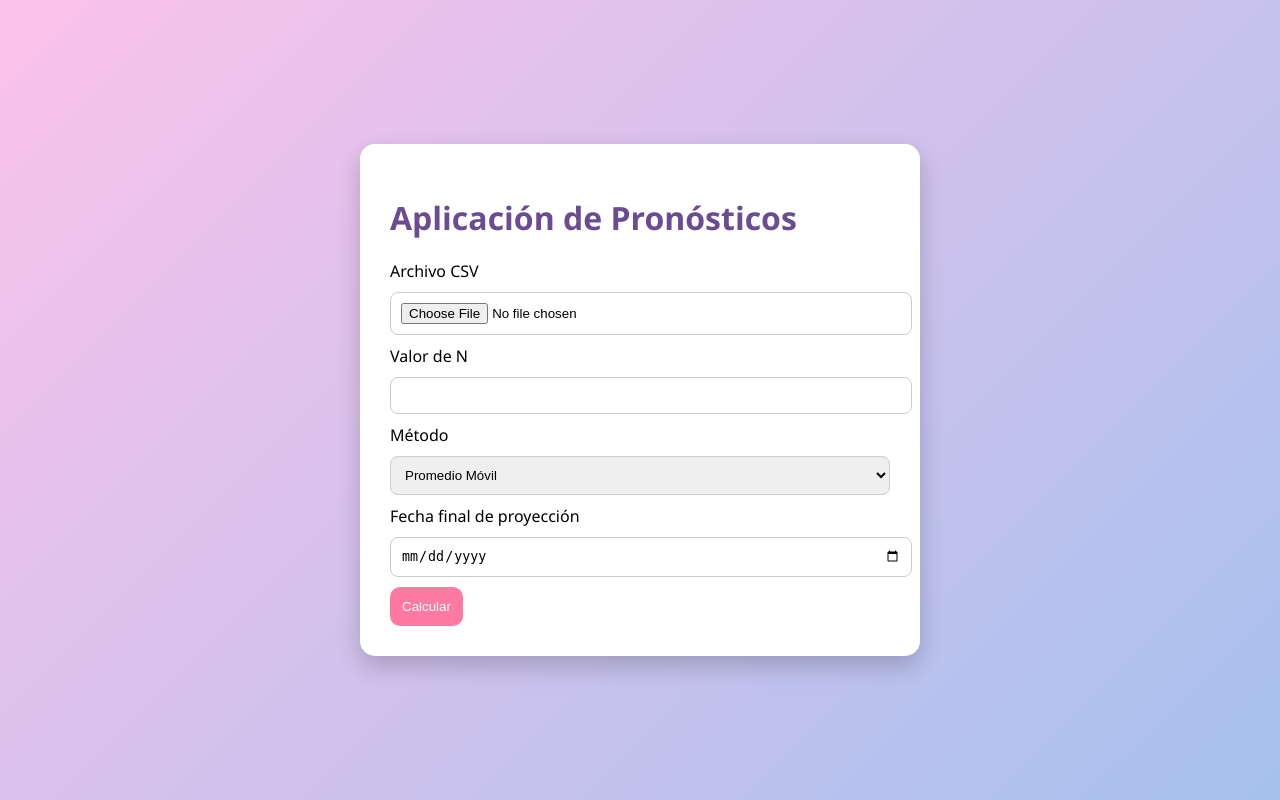
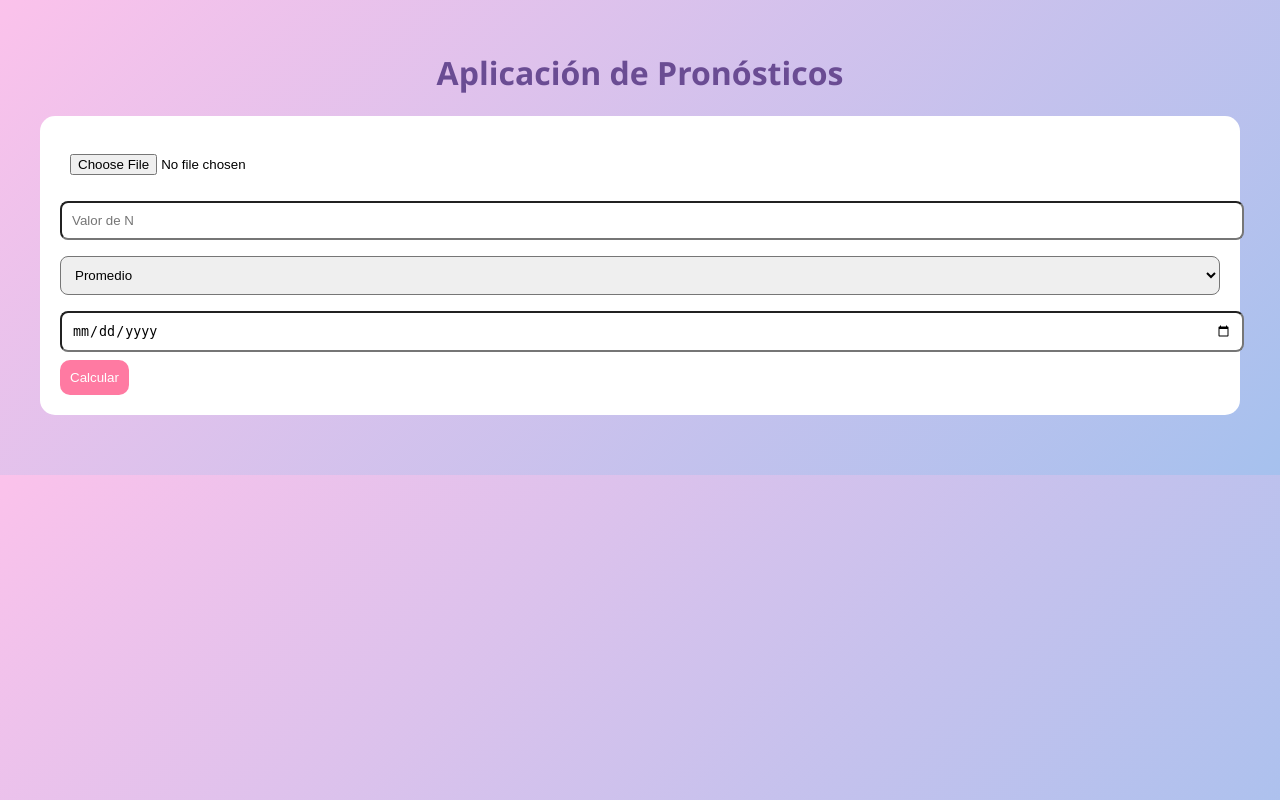
Before and after one commit to hillarygonzalez-ux/Aplicacion_pronostico, a Flask app: page / in a window 1280 px wide. Run offline with Flask 3, Linux system fonts and the light colour scheme.

Commit message:
Mi commit

```diff
--- a/app.py
+++ b/app.py
@@ -7,30 +7,27 @@ import os
 
 app = Flask(__name__)
 
-# Validar archivo
+# VALIDAR CSV
 def archivo_valido(filename):
     return filename.endswith('.csv')
 
-# Promedio móvil
+# PROMEDIO MOVIL
 def promedio_movil(serie, n):
     return serie.rolling(window=n).mean()
 
-# Medidas de error
+# MEDIDAS DE ERROR
 def medidas_error(real, pron):
-    df = pd.DataFrame({"real": real, "pron": pron})
-    df = df.dropna()
-
-    mae = (abs(df["real"] - df["pron"])).mean()
+    df = pd.DataFrame({"real": real, "pron": pron}).dropna()
+    mae = abs(df["real"] - df["pron"]).mean()
     mse = ((df["real"] - df["pron"])**2).mean()
     mape = (abs((df["real"] - df["pron"]) / df["real"])).mean()*100
-
     return round(mae,2), round(mse,2), round(mape,2)
 
 @app.route("/", methods=["GET","POST"])
 def index():
 
     resultados = {}
-    tabla_modelos = {}
+    tabla = {}
     error = None
 
     if request.method == "POST":
@@ -38,12 +35,12 @@ def index():
         file = request.files["file"]
 
         if not archivo_valido(file.filename):
-            return render_template("pronostico.html", error="Solo archivos CSV")
+            return render_template("pronostico.html", error="Solo CSV")
 
         df = pd.read_csv(file)
 
         if "Fecha" not in df.columns:
-            return render_template("pronostico.html", error="Debe tener columna Fecha")
+            return render_template("pronostico.html", error="Debe existir columna Fecha")
 
         df["Fecha"] = pd.to_datetime(df["Fecha"])
 
@@ -57,28 +54,27 @@ def index():
 
             serie = df[p]
 
-            # ---------------- PROMEDIO MOVIL ----------------
+            # PROMEDIO MOVIL
             pm = promedio_movil(serie, n)
             mae_pm, mse_pm, mape_pm = medidas_error(serie, pm)
 
-            # ---------------- SES ----------------
+            # SES
             modelo_ses = SimpleExpSmoothing(serie).fit()
             ses = modelo_ses.fittedvalues
             mae_ses, mse_ses, mape_ses = medidas_error(serie, ses)
 
-            # ---------------- PROPHET ----------------
+            # PROPHET
             df_prophet = df[["Fecha", p]].rename(columns={"Fecha":"ds", p:"y"})
             modelo_p = Prophet()
             modelo_p.fit(df_prophet)
 
-            # calcular periodos futuros
             dias = (pd.to_datetime(fecha_fin) - df["Fecha"].max()).days
             future = modelo_p.make_future_dataframe(periods=dias)
             forecast = modelo_p.predict(future)
 
             mae_p, mse_p, mape_p = medidas_error(df_prophet["y"], forecast["yhat"][:len(df)])
 
-            # ---------------- SELECCION DE METODO ----------------
+            # SELECCION
             if metodo == "promedio":
                 pron = pm
             elif metodo == "ses":
@@ -86,35 +82,39 @@ def index():
             else:
                 pron = forecast["yhat"]
 
-            # ---------------- GRAFICA ----------------
-            plt.figure()
-            plt.plot(df["Fecha"], serie, label="Real")
+            # GRAFICA
+            plt.figure(figsize=(6,4))
+
+            plt.plot(df["Fecha"], serie, marker='o', label="Real")
 
             if metodo == "prophet":
                 plt.plot(forecast["ds"], forecast["yhat"], label="Prophet")
             else:
-                plt.plot(df["Fecha"], pron, label=metodo)
+                plt.plot(df["Fecha"], pron, marker='o', label=metodo)
+
+            plt.title(f"{p}")
+            plt.xlabel("Fecha")
+            plt.ylabel("Ventas")
+
+            plt.xticks(rotation=45)  # rotar fechas para que se vean
+            plt.grid(True, linestyle="--", alpha=0.5)
 
             plt.legend()
+
             ruta = f"static/{p}.png"
+            plt.tight_layout()  # evita que se corten fechas
             plt.savefig(ruta)
             plt.close()
 
-            # resultados principales
-            resultados[p] = {
-                "mae": mae_pm,
-                "mse": mse_pm,
-                "mape": mape_pm
-            }
+            resultados[p] = {"mae": mae_pm, "mse": mse_pm, "mape": mape_pm}
 
-            # tabla comparativa
-            tabla_modelos[p] = {
+            tabla[p] = {
                 "Promedio": mape_pm,
                 "SES": mape_ses,
                 "Prophet": mape_p
             }
 
-    return render_template("pronostico.html", resultados=resultados, tabla=tabla_modelos, error=error)
+    return render_template("pronostico.html", resultados=resultados, tabla=tabla, error=error)
 
 if __name__ == "__main__":
     app.run(debug=True)
--- a/static/style.css
+++ b/static/style.css
@@ -1,57 +1,101 @@
 body{
-    font-family: 'Segoe UI';
+    font-family:'Segoe UI';
     background: linear-gradient(135deg,#fbc2eb,#a6c1ee);
-    display:flex;
-    justify-content:center;
-    align-items:center;
-    height:100vh;
     margin:0;
 }
 
-.container{
-    background:white;
+.main-container{
+    width:95%;
+    max-width:1200px;
+    margin:auto;
     padding:30px;
-    border-radius:15px;
-    width:500px;
-    box-shadow:0px 10px 25px rgba(0,0,0,0.2);
 }
 
-h1{
+.title{
+    text-align:center;
     color:#6a4c93;
+}
+
+/* FORM */
+.form-card{
+    background:white;
+    padding:20px;
+    border-radius:15px;
+    margin-bottom:30px;
 }
 
 input, select{
     width:100%;
     padding:10px;
-    margin:10px 0;
+    margin:8px 0;
     border-radius:8px;
-    border:1px solid #ccc;
 }
 
 button{
     background:#ff7aa2;
     color:white;
+    padding:10px;
     border:none;
-    padding:12px;
     border-radius:10px;
-    cursor:pointer;
 }
 
-button:hover{
-    background:#ff5c8a;
+/* GRID */
+.grid{
+    display:grid;
+    grid-template-columns: repeat(auto-fit, minmax(350px,1fr));
+    gap:20px;
+}
+
+/* CARD */
+.card{
+    background:white;
+    padding:20px;
+    border-radius:15px;
+    box-shadow:0px 8px 20px rgba(0,0,0,0.1);
+}
+
+.card h2{
+    color:#ff5c8a;
+}
+
+/* METRICS */
+.metrics{
+    display:flex;
+    justify-content:space-between;
+}
+
+.metrics p{
+    background:#fce4ec;
+    padding:8px;
+    border-radius:10px;
+    width:30%;
+    text-align:center;
+}
+
+.metrics span{
+    font-weight:bold;
+}
+
+/* IMG */
+.card img{
+    width:100%;
+    height:300px;
+    object-fit:contain;
+}
+
+/* TABLE */
+.table-card{
+    margin-top:30px;
+    background:white;
+    padding:20px;
+    border-radius:15px;
 }
 
 table{
     width:100%;
-    margin-top:20px;
-    border-collapse: collapse;
 }
 
-table, th, td{
-    border:1px solid #ddd;
+th{
+    background:#ff7aa2;
+    color:white;
 }
-
-th, td{
-    padding:10px;
-    text-align:center;
-}
--- a/templates/pronostico.html
+++ b/templates/pronostico.html
@@ -1,37 +1,27 @@
 <!DOCTYPE html>
 <html>
-
 <head>
-<title>Pronósticos</title>
+<title>Dashboard</title>
 <link rel="stylesheet" href="{{ url_for('static', filename='style.css') }}">
 </head>
 
 <body>
 
-<div class="container">
+<div class="main-container">
 
-<h1>Aplicación de Pronósticos</h1>
+<h1 class="title">Aplicación de Pronósticos</h1>
 
-{% if error %}
-<p style="color:red">{{error}}</p>
-{% endif %}
+<form method="POST" enctype="multipart/form-data" class="form-card">
 
-<form method="POST" enctype="multipart/form-data">
+<input type="file" name="file" required>
+<input type="number" name="n" placeholder="Valor de N" required>
 
-<label>Archivo CSV</label>
-<input type="file" name="file" required>
-
-<label>Valor de N</label>
-<input type="number" name="n" required>
-
-<label>Método</label>
 <select name="metodo">
-<option value="promedio">Promedio Móvil</option>
-<option value="ses">Suavización Exponencial</option>
+<option value="promedio">Promedio</option>
+<option value="ses">SES</option>
 <option value="prophet">Prophet</option>
 </select>
 
-<label>Fecha final de proyección</label>
 <input type="date" name="fecha_fin" required>
 
 <button type="submit">Calcular</button>
@@ -40,17 +30,30 @@
 
 {% if resultados %}
 
-<h2>Resultados</h2>
+<div class="grid">
 
 {% for producto, datos in resultados.items() %}
-<h3>{{producto}}</h3>
-<p>MAE: {{datos.mae}}</p>
-<p>MSE: {{datos.mse}}</p>
-<p>MAPE: {{datos.mape}}%</p>
+
+<div class="card">
+
+<h2>{{producto}}</h2>
+
+<div class="metrics">
+<p>MAE<br><span>{{datos.mae}}</span></p>
+<p>MSE<br><span>{{datos.mse}}</span></p>
+<p>MAPE<br><span>{{datos.mape}}%</span></p>
+</div>
+
 <img src="{{ url_for('static', filename=producto + '.png') }}">
+
+</div>
+
 {% endfor %}
 
-<h2>Comparación de modelos</h2>
+</div>
+
+<div class="table-card">
+<h2>Comparación</h2>
 
 <table>
 <tr>
@@ -70,6 +73,7 @@
 {% endfor %}
 
 </table>
+</div>
 
 {% endif %}
 
```
